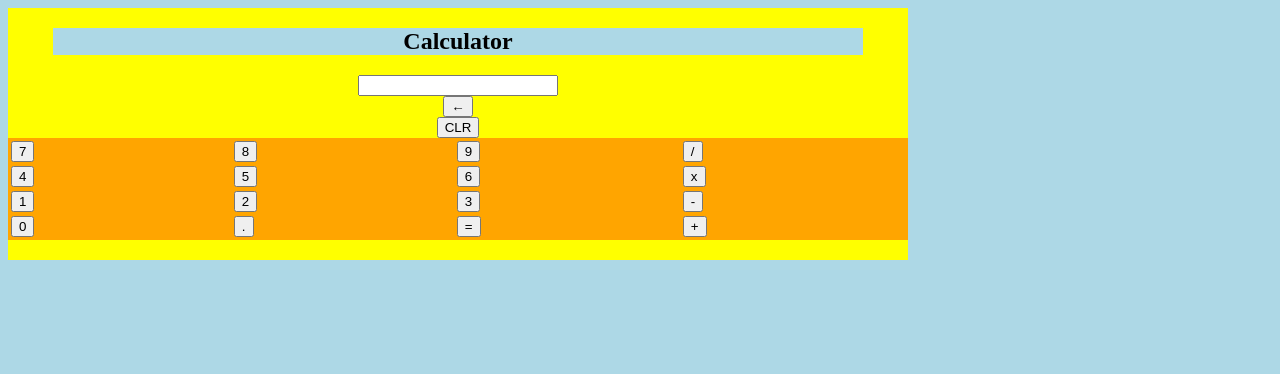
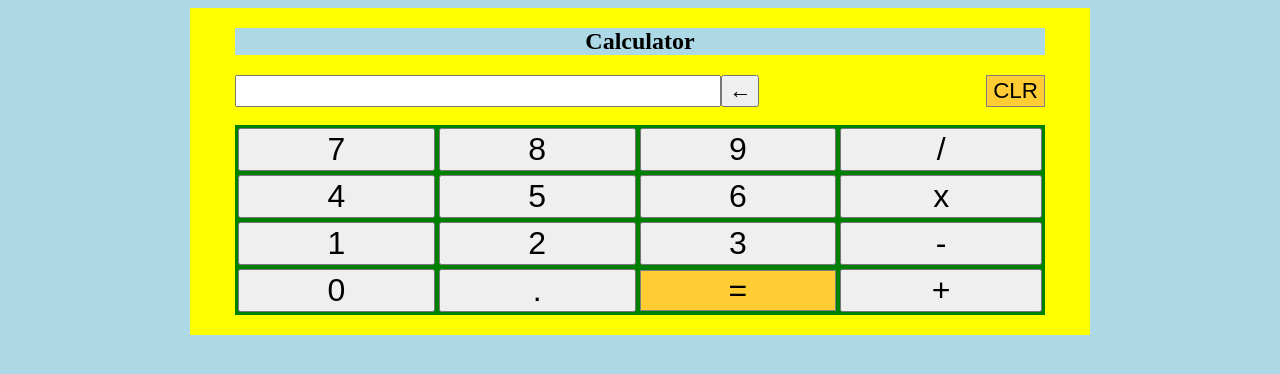
Before and after one commit to garydavenport73/bitOffice, a PHP site: page /calculator/calculator.html in a window 1280 px wide. Shown: the top 374 px of the page. Run offline with PHP 8.4, Linux system fonts and the light colour scheme.

Commit message:
formatting styling calculator

```diff
--- a/calculator/calculator.html
+++ b/calculator/calculator.html
@@ -14,7 +14,8 @@
         <h2>Calculator</h2>
         <div id="calculator-result-row"><input type=text id='calculator-input'>
             <button onclick=buildCalcString(this)>&larr;</button>
-            <button onclick=buildCalcString(this)>CLR</button>
+            <span class="filler"></span>
+            <button onclick=buildCalcString(this) class="special-calculator-button">CLR</button>
         </div>
         <span id="expression-span"></span>
         <table id="calculator-table">
@@ -48,4 +49,5 @@
     <script src="calculator_javascript.js"></script>
 
 </body>
+
 </html>
--- a/style.css
+++ b/style.css
@@ -25,6 +30,8 @@
 }
 
 main {
+    width: 320px;
+    margin: auto;
     /* width: 320px;
     margin: auto; */
     /*this is the dark color */
@@ -39,7 +46,7 @@
     width: 90%;
 }
 
-main>div,
+main>div:not(#document-parent, #calculator-result-row),
 #calendar-edit-form {
     display: flex;
     flex-direction: column;
@@ -208,48 +238,49 @@
 }
 
 
-/*  CALCULATOR STUFF*/
+/*  CALCULATOR STUFF */
 
-
-/* .special-calculator-button {
-    background-color: #ffcc33;
-    border: 1px solid grey;
-}
-
-#calculator-input {
-    text-align: right;
-    height: 40px;
-    font-size: 1.4em;
-    width: 70%;
-}
-
-#calculator-table button {
-    width: 100%;
-    height: 70px;
-    font-size: 2em;
-    border: 1px solid grey;
+.filler {
+    flex-grow: 1;
 }
 
 #calculator-table {
-    width: 280px;
+    background-color: green;
+    width: 90%;
+    min-width: 0%;
+}
+
+#calculator-table td button {
+    font-size: 2rem;
+    width: 100%;
+}
+
+.special-calculator-button {
+    background-color: #ffcc33;
+    border: 1px solid grey;
 }
 
 #calculator-result-row {
     display: flex;
     flex-direction: row;
-    width: 280px;
-    justify-content: center;
+}
+
+#calculator-result-row * {
+    font-size: 1.4rem;
+}
+
+#calculator-result-row input {
+    width: 60%;
 }
 
 #expression-span {
-    max-width: 280px;
     overflow-wrap: anywhere;
     min-height: 18px;
     color: grey;
-} */
+}
 
 
-/*  CALCULATTOR STUFF ENDS*/
+/*  CALCULATOR STUFF ENDS*/
 
 
 /* ALREADY SET FOR PHONE*/
@@ -258,7 +289,8 @@
 /* TABLET*/
 
 @media only screen and (min-width: 600px) {
-    main {
+    main,
+    body>nav {
         width: 600px;
     }
 }
@@ -267,7 +299,8 @@
 /*DESKTOP*/
 
 @media only screen and (min-width: 900px) {
-    main {
+    main,
+    body>nav {
         width: 900px;
     }
 }
```
Also changed, not shown: other parts of style.css (+91 -63 lines), bitOffice.html (+15 -15 lines).
